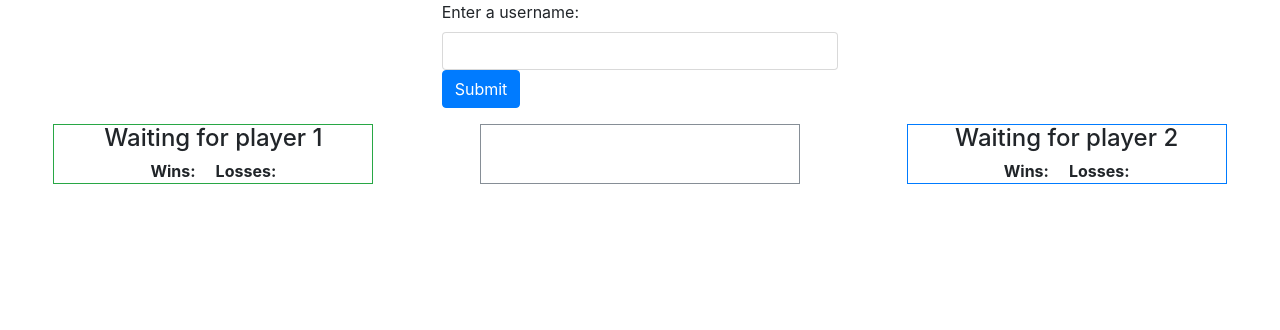
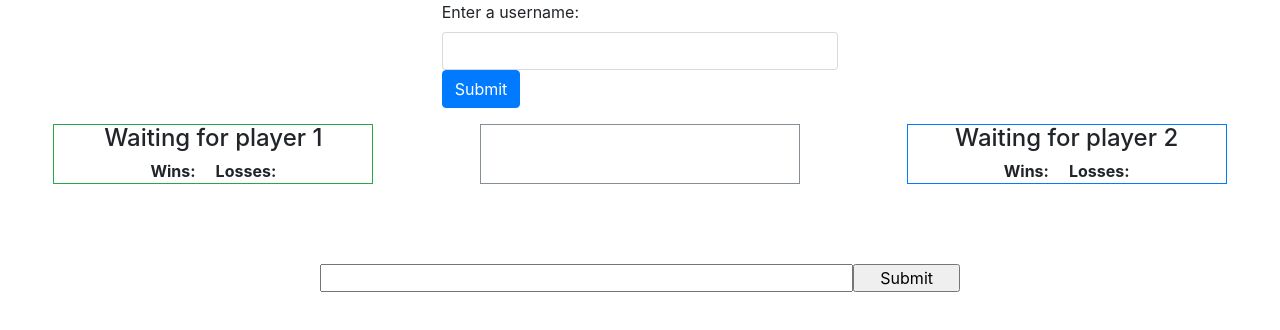
Before and after one commit to AndrewD14/RPS-Multiplayer, a plain HTML site: page index.html in a window 1280 px wide. Drawn offline with nearby package versions, Linux system fonts and the light colour scheme; no server answers.

Commit message:
Fixed the unbinding of the click event on choices.

```diff
--- a/assets/css/style.css
+++ b/assets/css/style.css
@@ -13,3 +13,13 @@
 	margin-right: 10px;
 	margin-bottom: 0;
 }
+
+#message-box {
+	background-color: white;
+	height: 5em;
+}
+
+.message {
+	width: 100%;
+	padding: 0;
+}
--- a/assets/js/app.js
+++ b/assets/js/app.js
@@ -189,7 +189,7 @@ function selectChoice(){
 	var option = $(this).attr("data");
 	database.ref("/users/"+player+"/choice").set(option);
 
-	$(document.body).unbind("click", ".choices");
+	$(document.body).unbind("click", selectChoice);
 
 	database.ref("/users/"+player).once("value", function(snapshot){
 		if(snapshot.val().player == 1){
@@ -204,7 +204,6 @@ function selectChoice(){
 database.ref("turn").on("value", function(snapshot){
 	$("#results").empty();
 	if(snapshot.val() == 1){
-		$("#results").html("Waiting on player 1.");
 		$("#results").html('<div class="col my-auto"><div class="row justify-content-center"><h5>Waiting for player 1</h5></div></div>');
 
 		//activates the player 1's buttons
--- a/index.html
+++ b/index.html
@@ -58,6 +58,20 @@
 					</div>
 				</div>
 			</div>
+			<div class="row justify-content-center">
+				<div class="col-6">
+					<div class="row">
+						<div class="col" id="message-box"></div>
+					</div>
+					<div class="row">
+						<div class="col message">
+							<input type="text" id="message-input" class="message" />
+						</div>
+						<div class="col-2 message">
+							<button type="submit" id="post-message" class="message">Submit</button>
+						</div>
+					</div>
+				</div>
 		</div>
 		<script type="text/javascript">
 			$(document).ready(function(){
```
